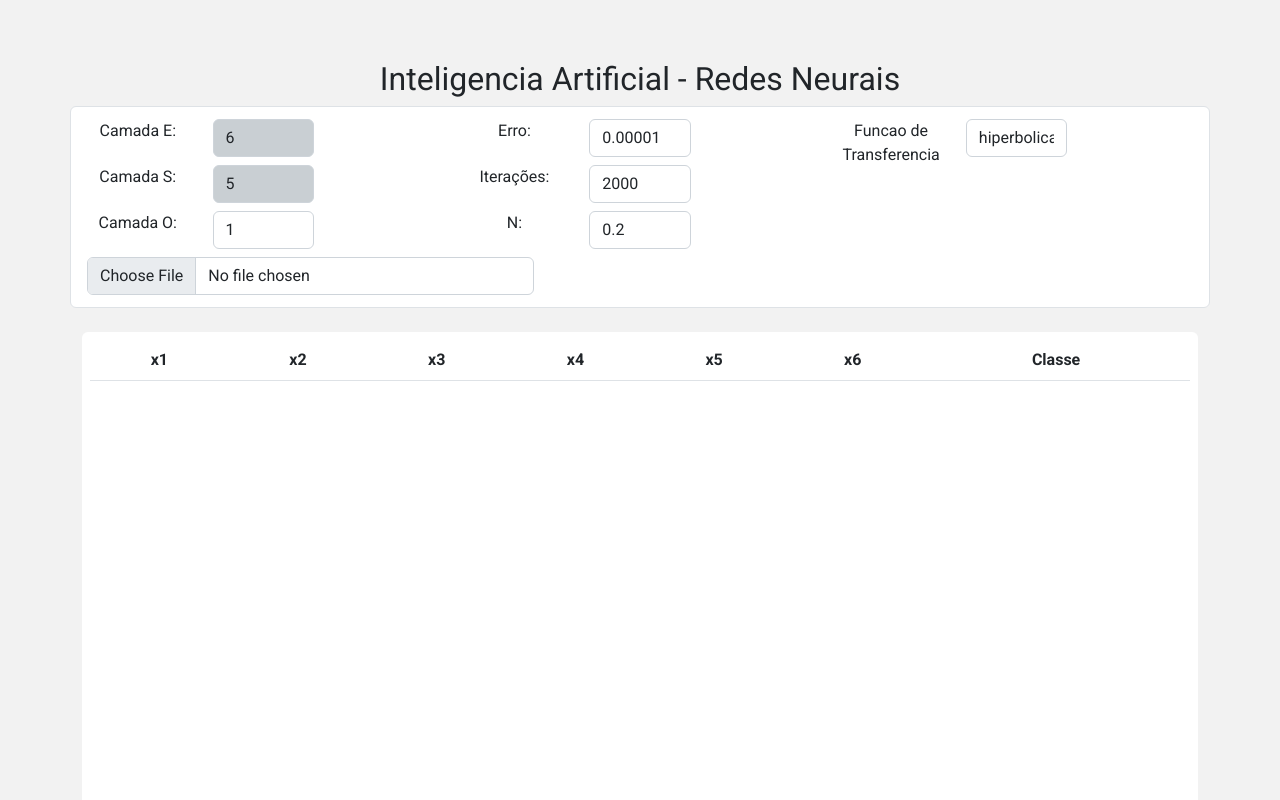
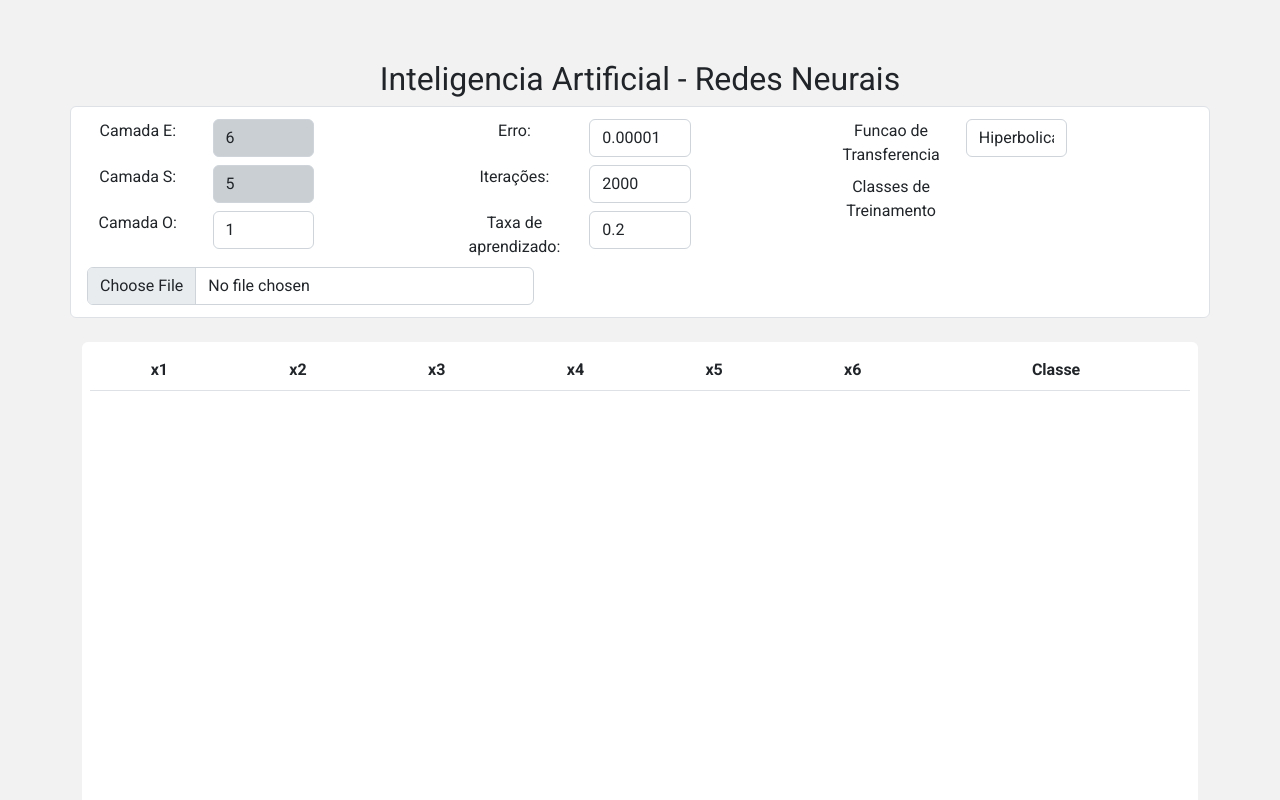
Before and after one commit to Sylvn001/mlp-algorithm, a Vue app in the folder front/: page / in a window 1280 px wide. Shown: the top 800 px of the page. Built offline with nearby package versions, Linux system fonts and the light colour scheme.

Commit message:
fix: adjutsments in variabl and dinamic header

```diff
--- a/front/src/components/Mlp.vue
+++ b/front/src/components/Mlp.vue
@@ -66,11 +66,14 @@
           </div>
 
           <div class="row mt-2">
-            <label class="col-4">N: </label>
+            <label class="col-4">Taxa de aprendizado: </label>
             <div class="col-4">
               <input
                 class="form-control"
-                v-model="n"
+                v-model="txAprendizado"
+                type="number"
+                min="0"
+                max="1"
                 :disabled="block"
                 :class="{ disabled: block }"
               />
@@ -89,9 +92,26 @@
                 :class="{ disabled: block }"
                 id="funcao"
               >
-                <option value="1">hiperbolica</option>
-                <option value="2">linear</option>
+                <option value="1">Hiperbolica</option>
+                <option value="2">Linear</option>
+                <option value="3">Tam hiperbolica</option>
               </select>
+            </div>
+          </div>
+          <div class="row mt-2">
+            <label for="funcao" class="col-4">Classes de Treinamento </label>
+            <div class="d-flex col-6">
+              <div v-for="(testCLass, index) in headerClass" :key="index">
+                <label class="form-check-label" for="flexCheckIndeterminate">
+                  {{ testCLass }}
+                </label>
+                <input
+                  class="form-check-input"
+                  type="checkbox"
+                  value=""
+                  id="flexCheckIndeterminate"
+                />
+              </div>
             </div>
           </div>
         </div>
@@ -206,13 +226,15 @@ export default {
   },
   data() {
     return {
+      headerClass: [],
+      // headerClass: ["x1", "x3", "x3", "x4", "x5", "x6"],
       funcao: 1,
       camadaE: 6,
       camadaS: 5,
       camadaO: 1,
       erro: 0.00001,
       iteracoes: 2000,
-      n: 0.2,
+      txAprendizado: 0.2,
       csvTraining: [],
       csvTest: [],
       block: false,
@@ -250,6 +272,10 @@ export default {
           if (row.length > 1) {
             csvData.push(row);
           }
+        } else {
+          let row = line.split(",");
+          // for(let i = 0: i< row.length; i++)
+          this.headerClass.push(row[0]);
         }
       });
 
```
